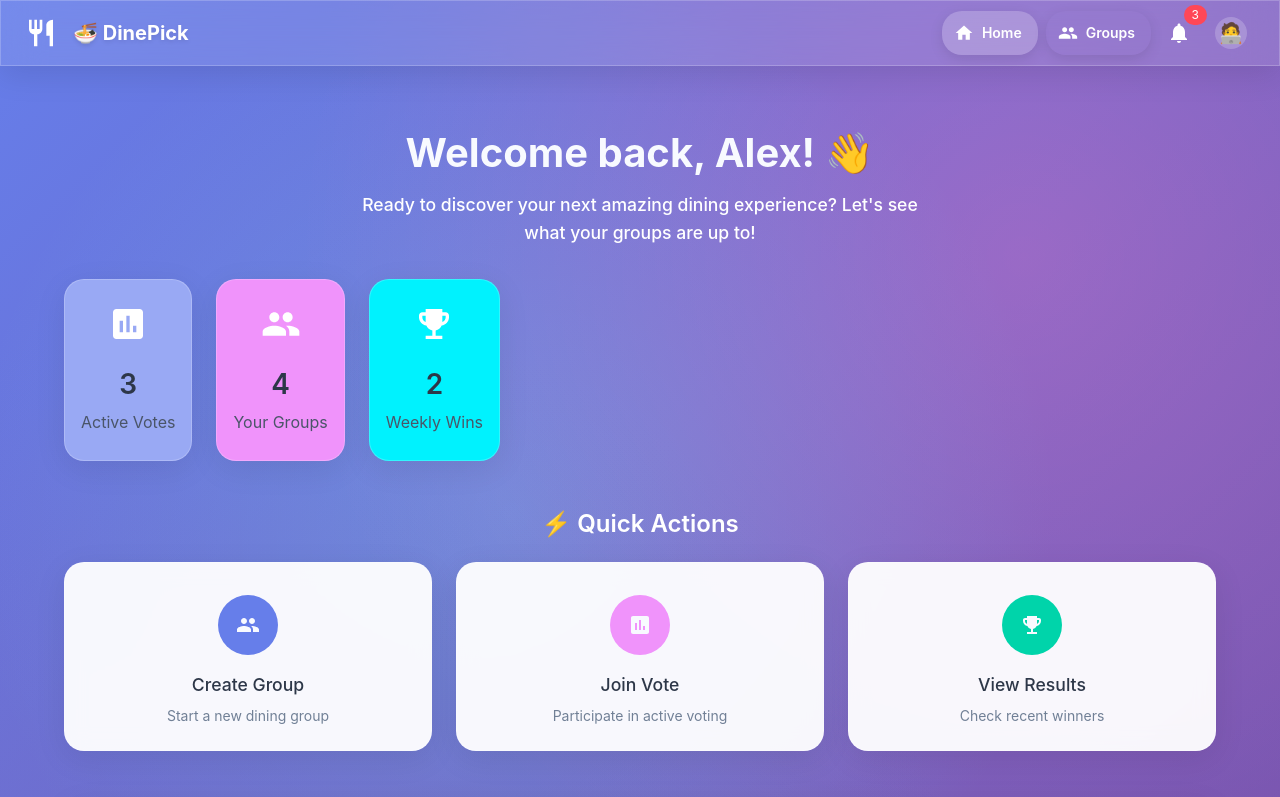
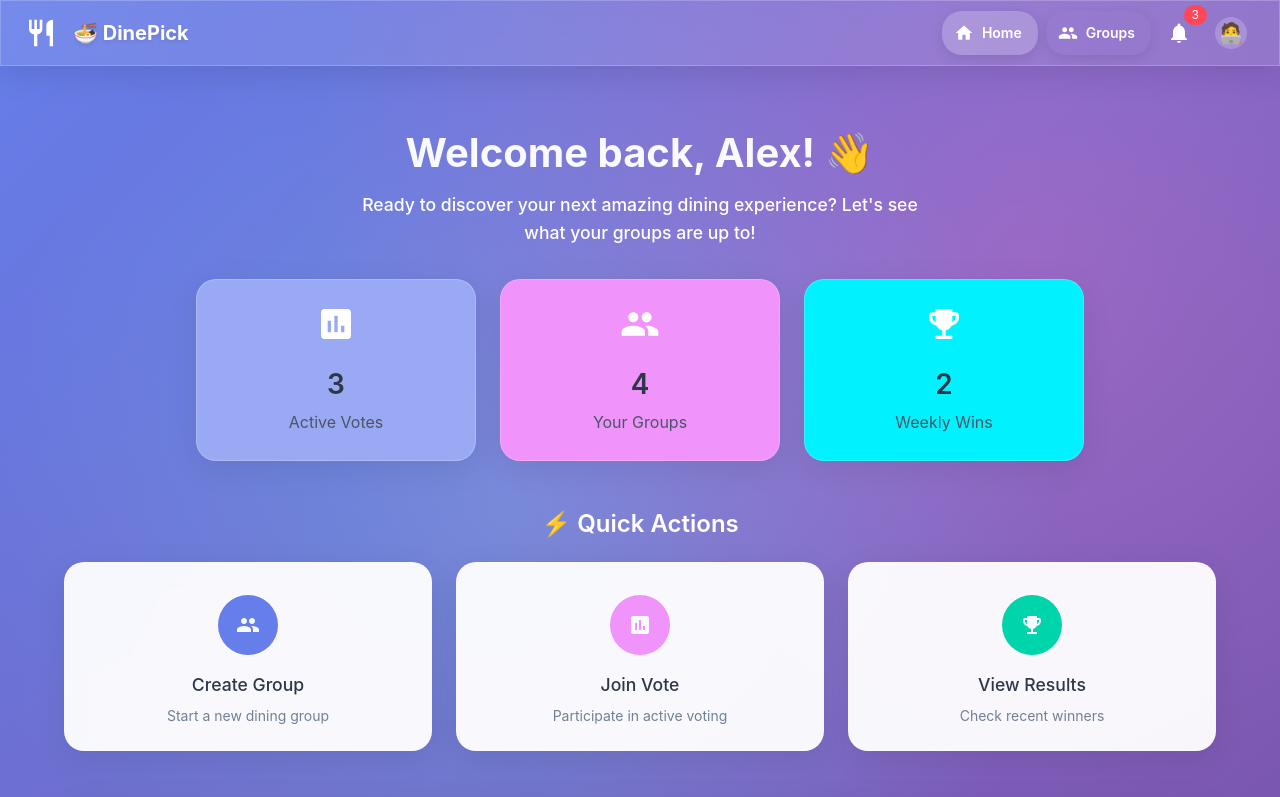
Before and after one commit to AliJasim03/Group-Dinner-Picker, a React (Create React App) app in the folder dinner-picker/: page / in a window 1280 px wide. Shown: the top 797 px of the page. Built offline with nearby package versions, Linux system fonts and the light colour scheme.

Commit message:
adding TODOs

```diff
--- a/dinner-picker/src/pages/AddProposalPage.js
+++ b/dinner-picker/src/pages/AddProposalPage.js
@@ -294,7 +294,7 @@ const AddProposalPage = () => {
                                             )}
                                         />
                                     </Grid>
-
+                                            {/** TODO : fix price range component its too small */}
                                     <Grid item xs={12} md={6}>
                                         <FormControl fullWidth>
                                             <InputLabel>Price Range</InputLabel>
--- a/dinner-picker/src/pages/HomePage.js
+++ b/dinner-picker/src/pages/HomePage.js
@@ -34,7 +34,7 @@ const HomePage = () => {
     const [recentActivity, setRecentActivity] = useState([]);
     const [loading, setLoading] = useState(true);
     const navigate = useNavigate();
-
+    // TODO : fetch real data from backend
     useEffect(() => {
         // Simulate loading recent activity
         setTimeout(() => {
@@ -135,8 +135,17 @@ const HomePage = () => {
                         </Typography>
 
                         {/* Stats Cards */}
-                        <Grid container spacing={3} sx={{ mb: 6 }}>
-                            <Grid item xs={12} md={4}>
+                        <Box sx={{
+                            display: 'flex',
+                            justifyContent: 'center',
+                            gap: 3,
+                            mb: 6,
+                            flexWrap: 'wrap',
+                            '& > *': {
+                                flex: '0 1 280px',
+                                maxWidth: '320px'
+                            }
+                        }}>
                             <motion.div whileHover={{ scale: 1.05 }}>
                                 <Card sx={{
                                     background: theme.palette.primary.light,
@@ -154,9 +163,7 @@ const HomePage = () => {
                                     </CardContent>
                                 </Card>
                             </motion.div>
-                            </Grid>
 
-                            <Grid item xs={12} md={4}>
                             <motion.div whileHover={{ scale: 1.05 }}>
                                 <Card sx={{
                                     background: theme.palette.secondary.main,
@@ -174,9 +181,7 @@ const HomePage = () => {
                                     </CardContent>
                                 </Card>
                             </motion.div>
-                            </Grid>
 
-                            <Grid item xs={12} md={4}>
                             <motion.div whileHover={{ scale: 1.05 }}>
                                 <Card sx={{
                                     background: '#00f2fe',
@@ -194,8 +199,7 @@ const HomePage = () => {
                                     </CardContent>
                                 </Card>
                             </motion.div>
-                            </Grid>
-                        </Grid>
+                        </Box>
                     </Box>
 
                     {/* Quick Actions */}
--- a/dinner-picker/src/pages/VotingSessionPage.js
+++ b/dinner-picker/src/pages/VotingSessionPage.js
@@ -100,7 +100,7 @@ const VotingSessionPage = () => {
     useEffect(() => {
         fetchSessionData();
         // Set up polling for real-time updates
-        const interval = setInterval(fetchSessionData, 10000); // Poll every 10 seconds
+        const interval = setInterval(fetchSessionData, 100000); // Poll every 100 seconds
         return () => clearInterval(interval);
     }, [sessionId]);
 
@@ -372,7 +372,7 @@ const VotingSessionPage = () => {
                                 <Typography variant="h5" gutterBottom sx={{ color: 'white', mb: 3 }}>
                                     🏆 Current Rankings ({totalVotes} total votes)
                                 </Typography>
-
+                                    {/** TODO : fix ranking display, the winning proposal is highlighted but  */}
                                 {sortedOptions.map((option, index) => (
                                     <ModernProposalCard
                                         key={option.id}
--- a/dinner-picker/src/services/api.js
+++ b/dinner-picker/src/services/api.js
@@ -13,7 +13,7 @@ const api = axios.create({
 export const groupAPI = {
     getAllGroups: () => api.get('/api/groups'),
     getGroup: (id) => api.get(`/api/groups/${id}`),
-    createGroup: (groupData) => api.post('/api/groups', groupData),
+    createGroup: (groupData) => api.post('/api/groups', groupData), // TODO : check implementation in spring
     getUserGroups: (userId) => api.get(`/api/groups/user/${userId}`),
 };
 
@@ -26,7 +26,7 @@ export const sessionAPI = {
 };
 
 // Options API
-// need implementation in spring
+// TODO : check implementation in spring
 export const optionAPI = {
     getSessionOptions: (sessionId) => api.get(`/api/sessions/${sessionId}/options`),
     addOption: (optionData) => api.post('/api/options', optionData),
```
Lines whose indentation alone changed are shown as unchanged.
